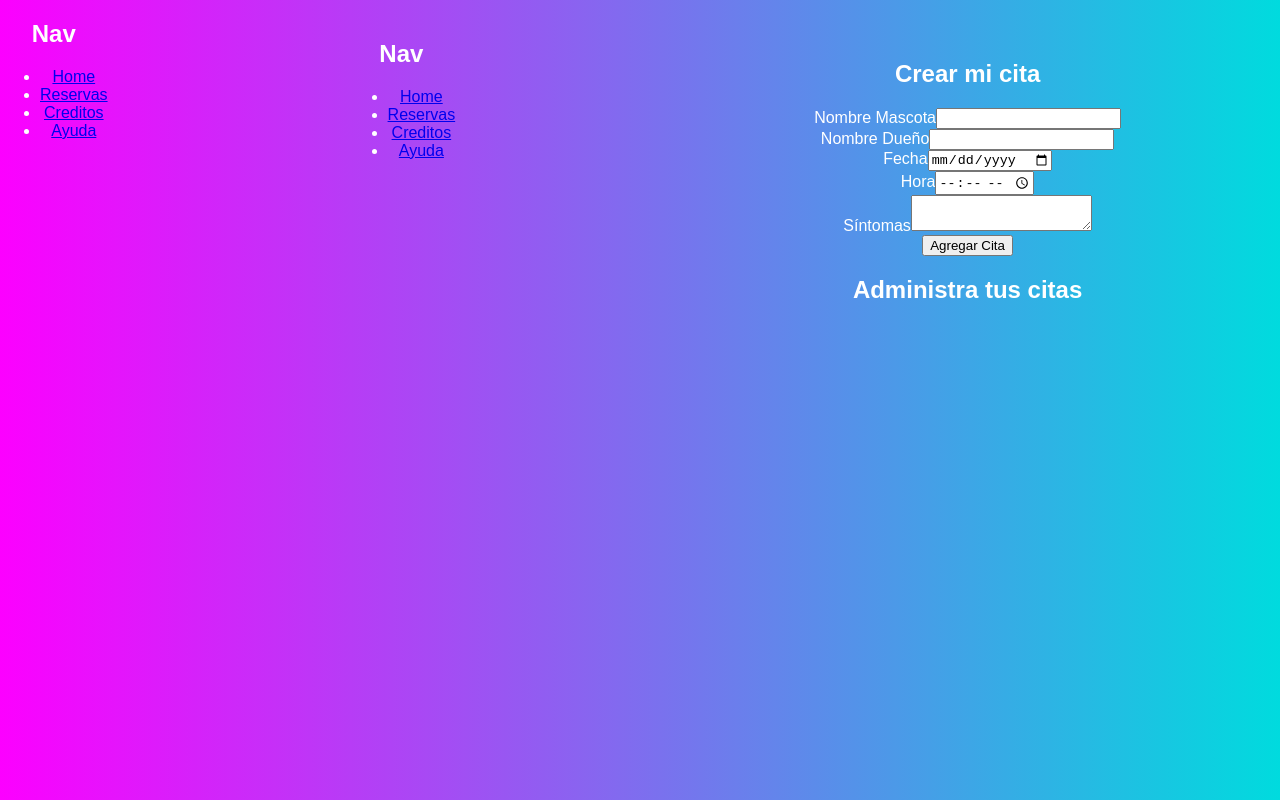
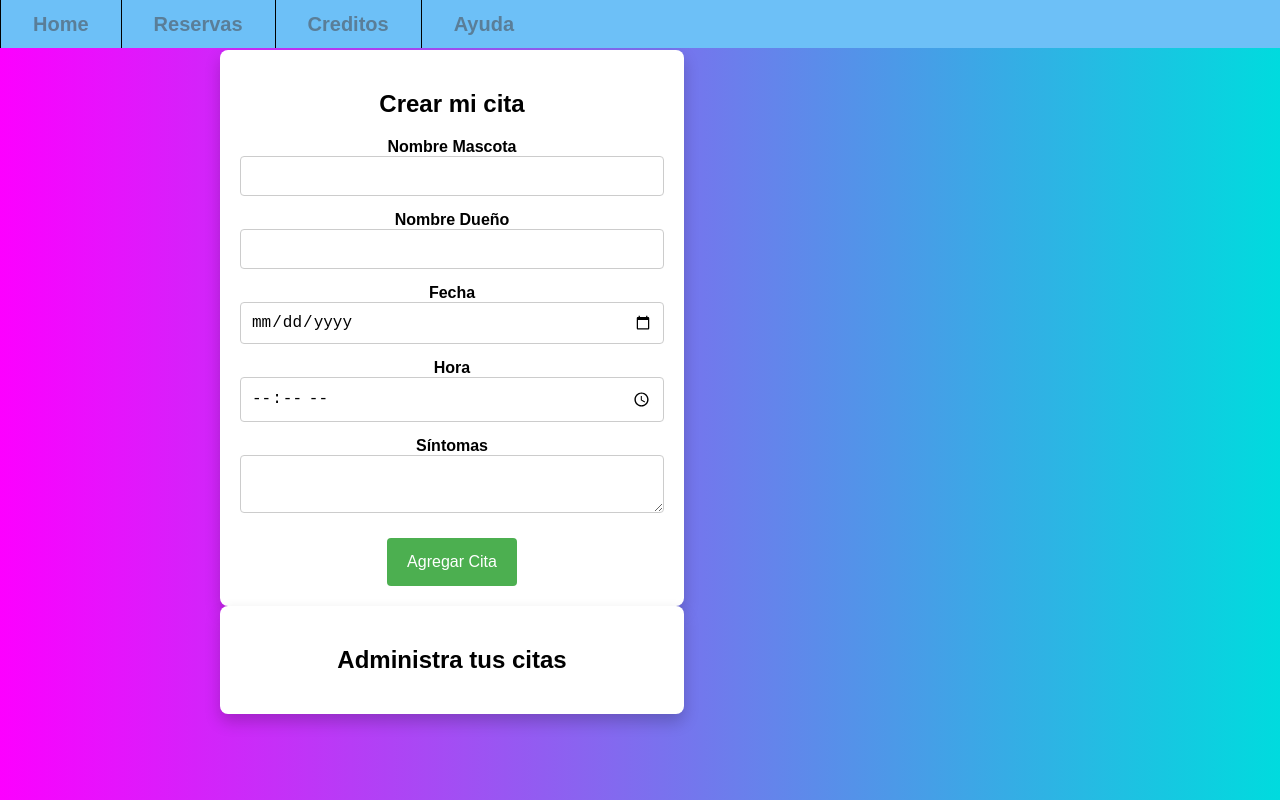
Before and after one commit to Luca-L-M/Gestor-citas, a Next.js app: page /reservas in a window 1280 px wide. Built offline with nearby package versions, Linux system fonts and the light colour scheme.

Commit message:
falta el css de listaCitas

```diff
--- a/src/app/Components/CitaCard.js
+++ b/src/app/Components/CitaCard.js
@@ -1,6 +1,6 @@
 import React from 'react';
 import Swal from 'sweetalert2';
-import styles from '../styles/ListaCitas.css';
+import styles from '../styles/listaCitas.module.css';
 
 const CitaCard = ({ cita, eliminarCita }) => {
   const handleDelete = () => {
--- a/src/app/Components/FormularioCita.js
+++ b/src/app/Components/FormularioCita.js
@@ -1,6 +1,6 @@
 import React, { useState } from 'react';
 import Swal from 'sweetalert2';
-import styles from '../styles/ListaCitas.css';
+import styles from '../styles/listaCitas.module.css';
 
 const FormularioCita = ({ agregarCita }) => {
   const [nombreMascota, setNombreMascota] = useState('');
--- a/src/app/Components/ListaCitas.js
+++ b/src/app/Components/ListaCitas.js
@@ -1,6 +1,6 @@
 import React from 'react';
 import CitaCard from './CitaCard';
-import styles from '../styles/ListaCitas.css';
+import styles from '../styles/listaCitas.module.css';
 
 const ListaCitas = ({ citas, eliminarCita }) => {
   return (
--- a/src/app/Components/navbar.js
+++ b/src/app/Components/navbar.js
@@ -1,10 +1,9 @@
 import Link from 'next/link';
-import styles from '../styles/navbar.css';
+import styles from '../styles/navbar.module.css';
 
 const Navbar = () => {
     return (
         <div className={styles.navbar}>
-            <h2>Nav</h2>
             <ul>
                 <li><Link href="/">Home</Link></li>
                 <li><Link href="/reservas">Reservas</Link></li>
--- a/src/app/contactos/page.js
+++ b/src/app/contactos/page.js
@@ -1,10 +1,10 @@
-import Layout from '../layout';
+
 
 const Contactos = () => {
   return (
-    <Layout>
+    <div>
       <p>No se, espero haberte ayudado</p>
-    </Layout>
+    </div>
   );
 };
 export default Contactos;
--- a/src/app/page.js
+++ b/src/app/page.js
@@ -1,9 +1,9 @@
 const Home = () => {
   return (
-    <>
+    <div>
       <h1>Home</h1>
       <p>esta es la home</p>
-    </>
+    </div>
   );
 };
 
--- a/src/app/quienes-somos/page.js
+++ b/src/app/quienes-somos/page.js
@@ -1,11 +1,10 @@
-import Layout from '../layout';
 
 const Quienes_somos = () => {
   return (
-    <Layout>
+    <div>
       <h2>Somos los creadores:</h2>
       <p>Luca Listingart Maekanehisa y Julián R. Lifschitz</p>
-    </Layout>
+    </div>
   );
 };
 export default Quienes_somos;
--- a/src/app/reservas/page.js
+++ b/src/app/reservas/page.js
@@ -1,24 +1,36 @@
 "use client";
 
-import Layout from '../layout';
-import React, {useState} from 'react';
+import React, { useState, useEffect } from 'react';
 import FormularioCita from '../Components/FormularioCita';
 import ListaCitas from '../Components/ListaCitas';
 
 const Reservas = () => {
-  const [citas, setCitas] = useState([]);
+  // Lee las citas desde localStorage al iniciar el componente
+  const [citas, setCitas] = useState(() => {
+    const storedCitas = localStorage.getItem('citas');
+    return storedCitas ? JSON.parse(storedCitas) : [];
+  });
+
+  // Guarda las citas en localStorage cada vez que cambien
+  useEffect(() => {
+    localStorage.setItem('citas', JSON.stringify(citas));
+  }, [citas]);
+
   const agregarCita = (cita) => {
     cita.id = new Date().getTime();
     setCitas([...citas, cita]);
   };
+
   const eliminarCita = (id) => {
     setCitas(citas.filter(cita => cita.id !== id));
   };
+
   return (
-    <Layout className="app-container">
+    <div className="app-container">
       <FormularioCita agregarCita={agregarCita}/>
       <ListaCitas citas={citas} eliminarCita={eliminarCita} />
-    </Layout>
+    </div>
   );
 };
+
 export default Reservas;
--- a/src/app/styles/Layout.module.css
+++ b/src/app/styles/Layout.module.css
@@ -4,6 +4,6 @@
 
 .main {
 margin-left: 220px;
-padding: 20px;
+padding-top: 50px;
 width: calc(100% - 220px);
 }
--- a/src/app/styles/navbar.css
+++ b/src/app/styles/navbar.module.css
@@ -1,21 +1,13 @@
 .navbar {
-    width: 200px;
-    height: 100vh;
-    position: fixed;
+    width: 100%;
+    height: auto;
     background-color: #6dc0f7;
+    position:fixed;
     display: flex;
     justify-content: flex-start;
     align-items: center;
-    flex-wrap: nowrap;
-    padding-bottom: 1rem;
-    top: 0;
-    right: 0;
-    left: 0;
-    z-index: 1030;
-}
-
-.navbar h2 {
-    text-align: center;
+    flex-wrap: row;
+    margin: 0;
 }
 
 .navbar ul {
@@ -35,8 +27,7 @@
 }
 
 .navbar ul li {
-    margin: 20px 0;
-    border-left: solid rgb(0, 0, 0) 2px;
+    border-left: solid rgb(0, 0, 0) 1px;
 }
 
 .navbar ul li a {
@@ -46,10 +37,9 @@
     font-weight: 700;
     line-height: 3rem;
     text-decoration: none;
-    padding-top: .3rem;
-    padding-bottom: .3rem;
     margin-bottom: 0 !important;
-    margin-right: 1rem;
+    margin-right: 2rem;
+    margin-left: 2rem;
     font-size: 1.25rem;
     text-decoration: none;
     white-space: nowrap;
```
Also changed, not shown: src/app/styles/listaCitas.module.css (renamed from src/app/styles/listaCitas.css).
